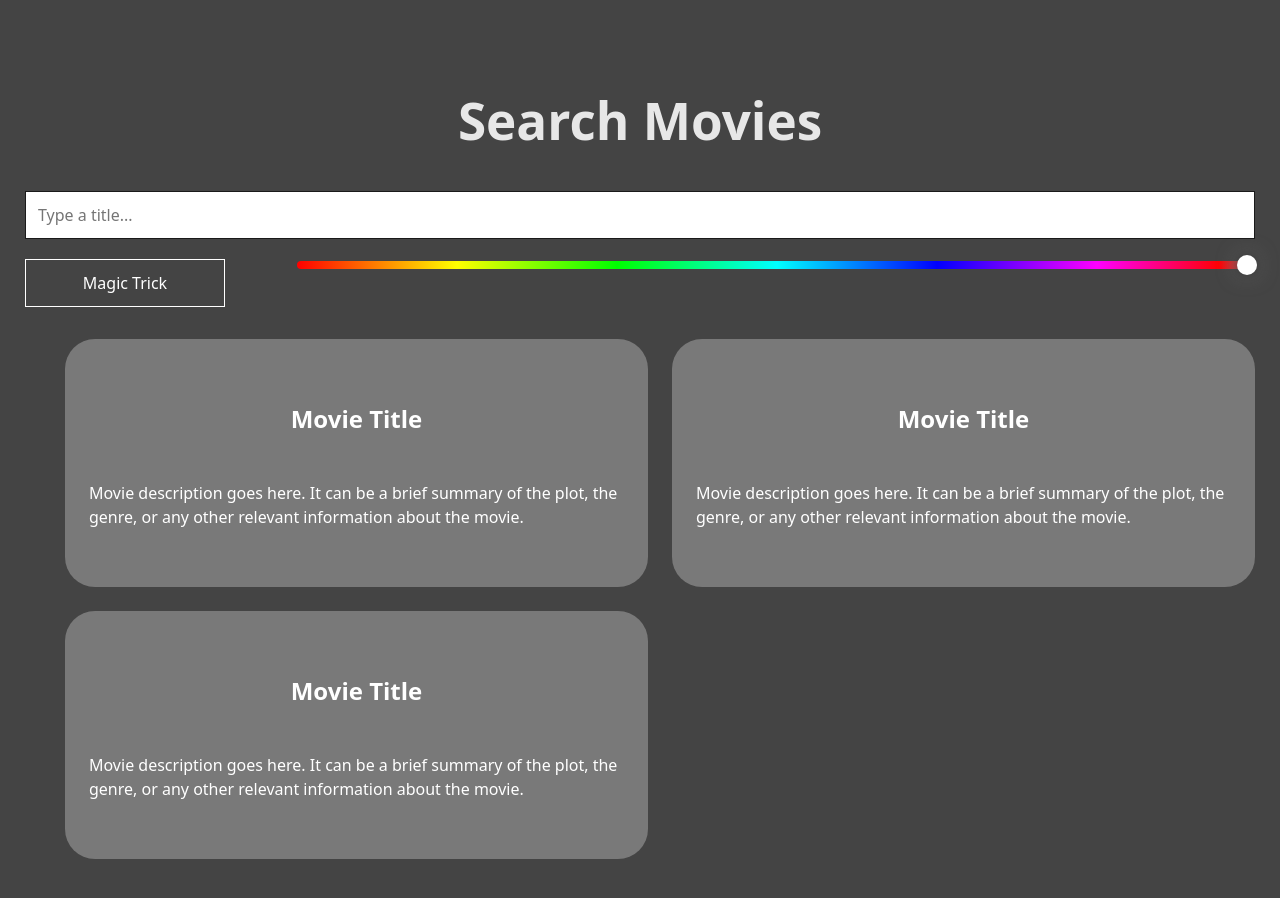
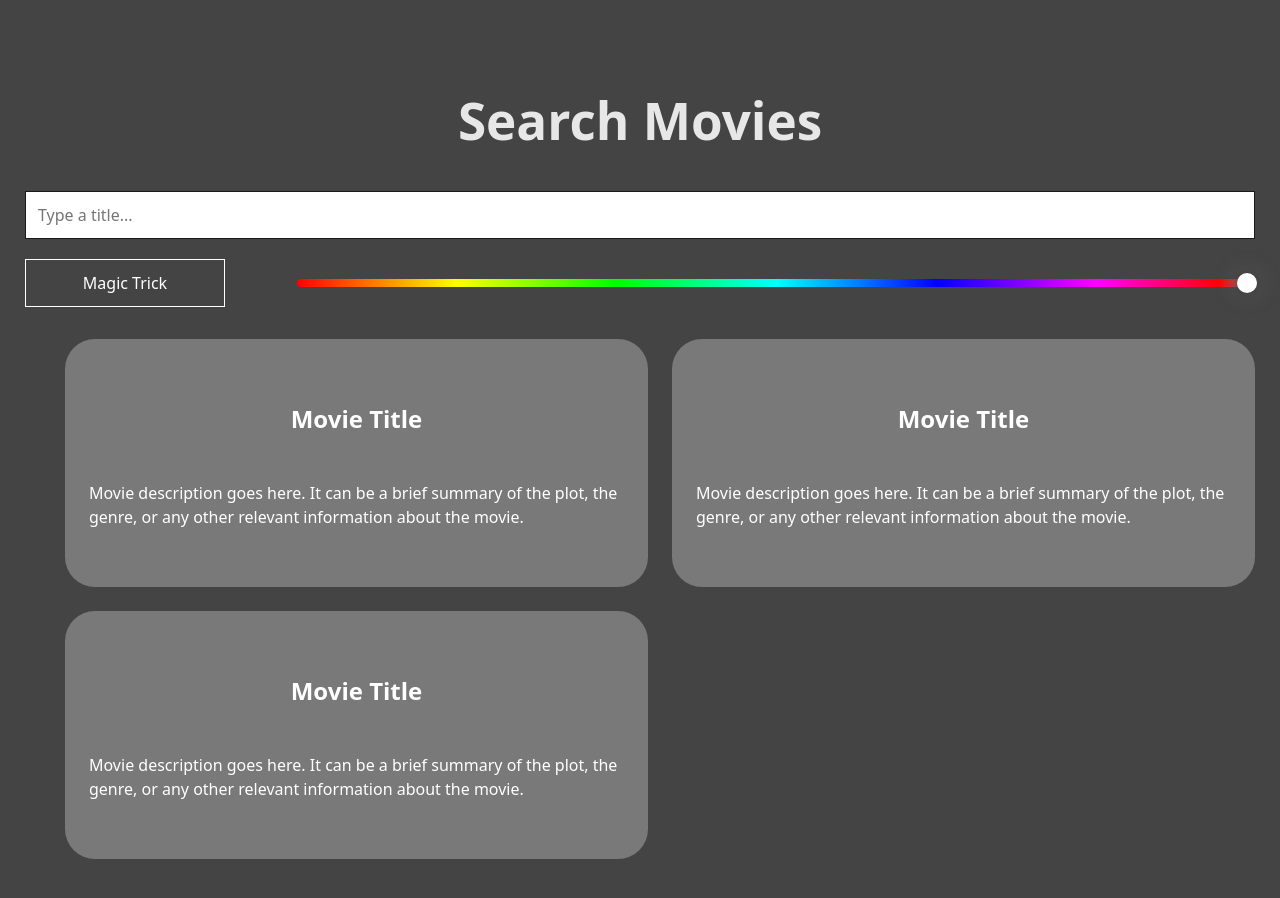
Before and after one commit to aaravgoel2209/ml-multi-model-movie-recommender, a React (Vite) app in the folder frontend/: page / in a window 1280 px wide. Shown: the top 898 px of the page. Built offline with nearby package versions, Linux system fonts and the light colour scheme.

Commit message:
Added alignement for range color bar

```diff
--- a/frontend/src/App.css
+++ b/frontend/src/App.css
@@ -87,6 +87,7 @@
 #search div {
   display: grid;
   grid-template-columns: 200px 1fr;
+  align-items: center;
   gap: 70px;
 }
 
```
